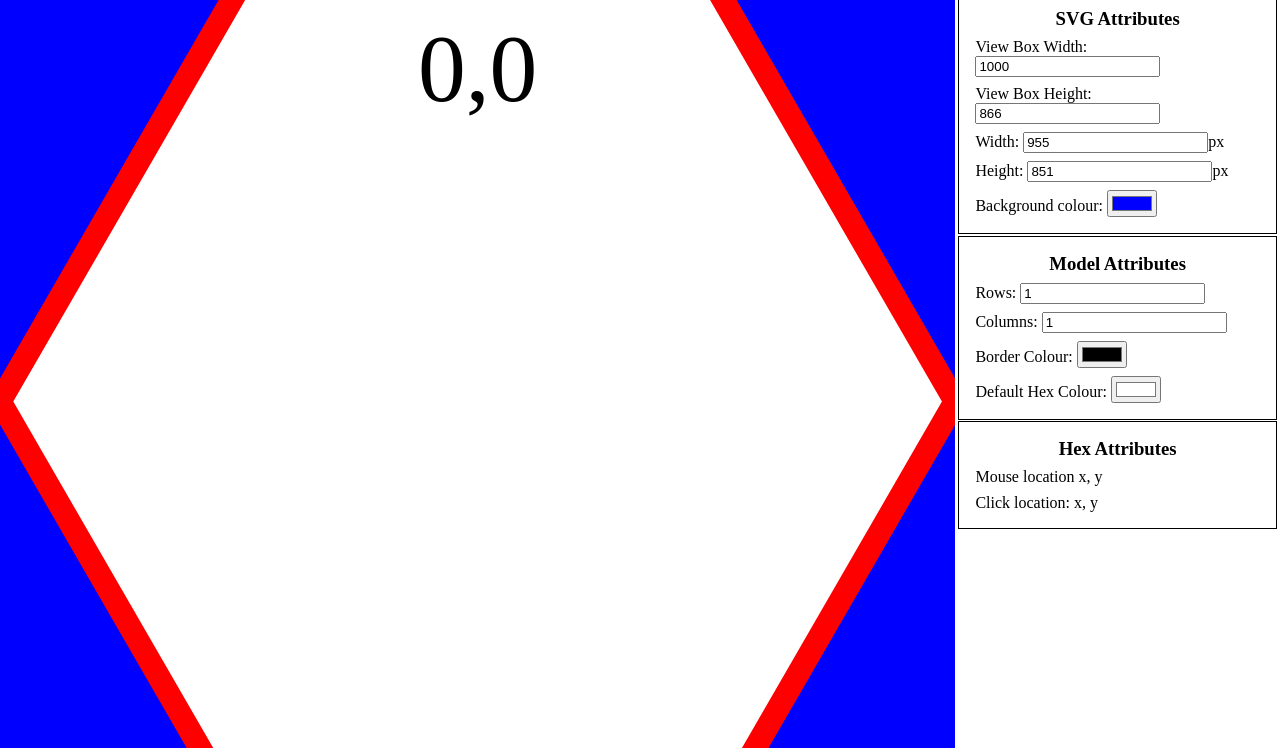
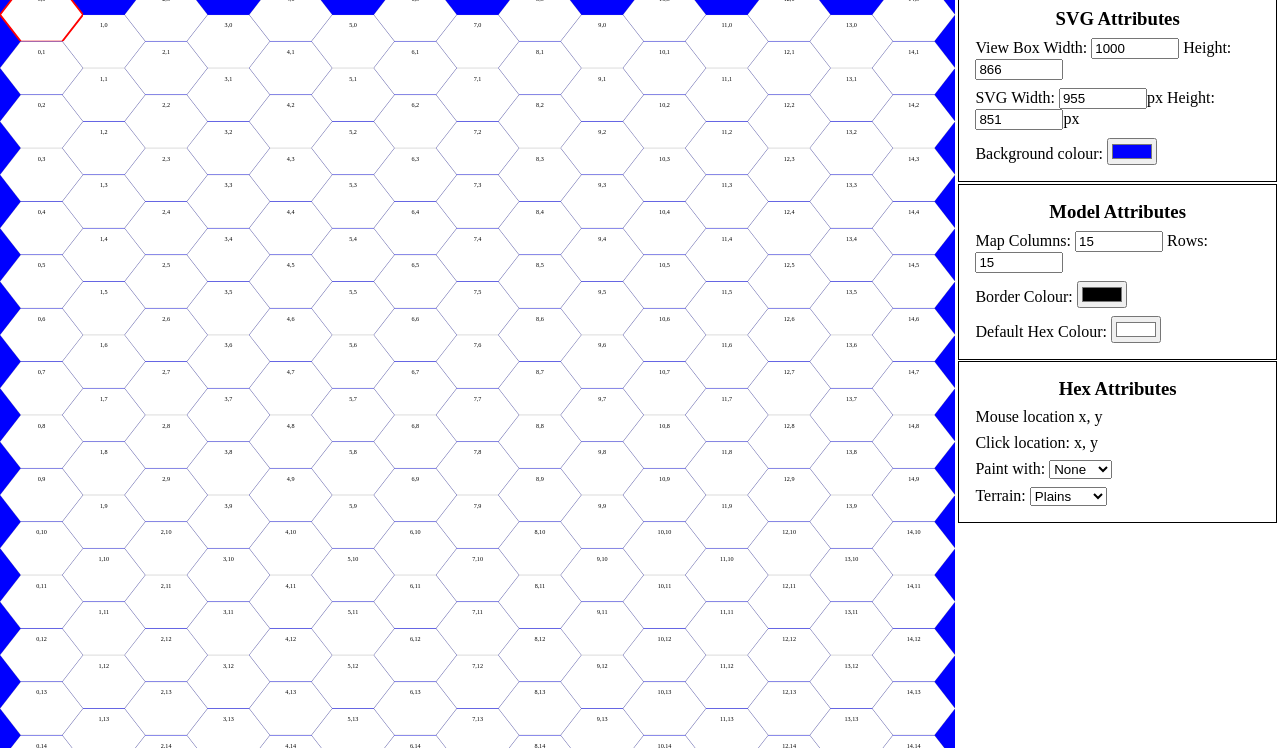
Before and after one commit to BigMac6691/HexMapEditor, a website: page index.html in a window 1280 px wide. Shown: the part 52-800 px from the top of the page. Drawn offline with Linux system fonts and the light colour scheme.

Commit message:
Started paint functions :)

```diff
--- a/public/css/main.css
+++ b/public/css/main.css
@@ -17,6 +17,11 @@ header
 h3
 {
     text-align: center;
+}
+
+input[type='number']
+{
+    width: 6em;
 }
 
 .mainBody
--- a/public/js/HTML.js
+++ b/public/js/HTML.js
@@ -8,6 +8,15 @@ class HTML
         n.append(!prefix ? "" : prefix, input, !suffix ? "" : suffix);
 
         return n;
+    }
+
+    static createSelect(map, opts, clazz, listeners)
+    {
+        let select = this.create("select", opts, clazz, listeners);
+
+        map.forEach((v, k) => select.append(HTML.create("option", {text: v.label, value: k})));
+
+        return select;
     }
 
     static create(type, opts, clazz, listeners)
@@ -27,4 +36,12 @@ class HTML
 
         return n;
     }
+
+    static addOptions(select, opts)
+    {
+        opts.forEach(opt =>
+        {
+            select.append(HTML.create("option", opt));
+        });
+    }
 }
--- a/public/js/Hex.js
+++ b/public/js/Hex.js
@@ -7,27 +7,40 @@ class Hex
         this.row = row;
         this.opts = opts;
 
+        this.terrain = null;
+
         let id = `${col},${row}`;
 
         this.hexId = SVG.createText(id, {x: 500, y: 110, "font-size": "1em", "text-anchor": "middle", "alignment-baseline": "middle"});
         this.use = SVG.createUse("hexagon", {id: id, stroke: this.hexMap.borderColour, "stroke-width": "2", fill: opts?.hexFill ? opts.hexFill : this.hexMap.defaultHexFill});
+    }
 
-        this.hexMap.map.append(this.use, this.hexId);
+    addToMap(map)
+    {
+        map.append(this.use, this.hexId);
+
+        return this;
     }
 
     drawHex(x, y, w, h)
     {
-        this.use.setAttribute("x", x);
-        this.use.setAttribute("y", y);
-        this.use.setAttribute("width", w);
-        this.use.setAttribute("height", h);
+        if(arguments.length == 4)
+        {
+            this.use.setAttribute("x", x);
+            this.use.setAttribute("y", y);
+            this.use.setAttribute("width", w);
+            this.use.setAttribute("height", h);
+        }
 
-        this.drawId(x, y, w, h);
+        this.use.setAttribute("fill", this.terrain ? this.terrain.fill : this.hexMap.defaultHexFill);
+
+        if(arguments.length == 4)
+            this.drawId(x, y, w, h);
     }
 
     drawId(x, y, w, h)
     {
         this.hexId.setAttribute("x", `${x + w / 2}`);
-        this.hexId.setAttribute("y", `${y + h * 0.11}`);
+        this.hexId.setAttribute("y", `${y + h * 0.21}`);
     }
 }
--- a/public/js/HexMap.js
+++ b/public/js/HexMap.js
@@ -40,17 +40,12 @@ class HexMap
         this.hexes = [[new Hex(this, 0, 0)]];
         this.cursor = new DOMPoint(0, 0);
         this.cursorHex = SVG.createUse("hexagon", {id: "cursor", stroke: "#ff0000", fill: "none", style: "animation: cursor 3s infinite;"});
-        this.map.append(this.cursorHex);
     }
 
     mouseMove(evt)
     {
         if(!evt.target.id.includes(","))
             return;
-
-        // let pt = new DOMPoint(evt.clientX, evt.clientY).matrixTransform(this.svg.getScreenCTM().inverse());
-
-        // console.log(`id=${evt.target.id} \t pt=${pt}`);
     }
 
     mouseClick(evt)
@@ -65,11 +60,27 @@ class HexMap
         this.drawCursor();
     }
 
+    getHexFromId(id)
+    {
+        let hex = null;
+
+        if(id.includes(","))
+        {
+            let pt = id.split(",");
+
+            if(pt[0] < this.hexes.length && pt[1] < this.hexes[0].length)
+                hex = this.hexes[pt[0]][pt[1]];
+        }
+
+        return hex;
+    }
+
     drawCursor()
     {
         let target = this.hexes[this.cursor.x][this.cursor.y].use;
 
-        this.map.removeChild(this.cursorHex); // the cursor has to be added last to be the topmost element or it won't appear.
+        if(this.map.contains(this.cursorHex))
+            this.map.removeChild(this.cursorHex); // the cursor has to be added last to be the topmost element or it won't appear.
 
         this.cursorHex.setAttribute("x", target.x.baseVal.value);
         this.cursorHex.setAttribute("y", target.y.baseVal.value);
@@ -105,7 +116,7 @@ class HexMap
             this.map.removeChild(this.map.firstChild);
     }
 
-    drawPolygons()
+    initMap()
     {
         this.clearMap();
 
@@ -113,8 +124,6 @@ class HexMap
         let w = +vb[2] / (3 * this.hexes.length + 1);
         let h = +vb[3] / (this.hexes[0].length + (this.hexes.length > 1 ? 0.5 : 0));
         let width = 4 * w;
-
-        console.log(`drawPolygons w=${w}, h=${h}`);
 
         for(let col = 0; col < this.hexes.length; col++)
         {
@@ -125,23 +134,15 @@ class HexMap
             {
                 let y = h * row + offset;
 
-                // this.map.append(SVG.createUse("hexagon", {x: 3 * w * col, y: 2 * h * row + offset, fill: "url(#topLeftFade)"}));
-                this.map.append(SVG.createUse("hexagon", {id: `${col},${row}`, x: x, y: y, width: width, height: h, fill: "#ffffff"}));
-
-                this.symbols.forEach(s => this.map.append(SVG.createUse(s.id, {x: x, y: y, width: width, height: h, fill: "none", stroke: "#ff0000"})));
+                this.hexes[col][row].addToMap(this.map).drawHex(x, y, width, h)
             }
         }
-    }
 
-    initMap()
-    {
-        this.clearMap();
+        this.drawCursor();
     }
 
     drawMap()
     {
-        // this.clearMap();
-
         let vb = this.svg.getAttribute("viewBox").split(/\s+|,/);
         let w = +vb[2] / (3 * this.hexes.length + 1);
         let h = +vb[3] / (this.hexes[0].length + (this.hexes.length > 1 ? 0.5 : 0));
--- a/public/js/HexMapEditor.js
+++ b/public/js/HexMapEditor.js
@@ -6,13 +6,43 @@ class HexMapEditor
         this.boundMapModelChange = this.handleMapModelChange.bind(this);
         this.boundMouseMove = this.handleMouseMove.bind(this);
         this.boundMouseClick = this.handleMouseClick.bind(this);
+        this.boundKeypress = this.handleKeypress.bind(this);
+
+        this.painting = false;
 
         this.hexMap = new HexMap();
         this.hexMap.svg.addEventListener("mousemove", this.boundMouseMove);
         this.hexMap.svg.addEventListener("click", this.boundMouseClick);
 
+        this.hexMap.svg.addEventListener("mouseenter", () =>
+        {
+            this.hexMap.svg.style.cursor = "crosshair";
+            document.addEventListener("keydown", this.boundKeypress);
+        });
+
+        this.hexMap.svg.addEventListener("mouseleave", () =>
+        {
+            this.hexMap.svg.style.cursor = "default";
+            document.removeEventListener("keydown", this.boundKeypress);
+        });
+
+        this.terrain = new Map();
+        [
+            {type: "clear", label: "Plains", fill: "#ffffff"},
+            {type: "forest", label: "Forest", fill: "#00ff00"},
+            {type: "hills", label: "Hills", fill: "#e06500"},
+            {type: "mountains", label: "Mountain", fill: "#888888"},
+            {type: "Desert", label: "Desert", fill: "#e9ec18"},
+            {type: "Water", label: "Water", fill: "#0000ff"}
+        ].forEach(t => this.terrain.set(t.type, t));
+
         this.makeUI();
-        this.hexMap.drawMap();
+        this.hexMap.initMap();
+
+        // for testing purposes only make the map 15 X 15
+        this.cols.value = 15;
+        this.rows.value = 15;
+        this.handleMapModelChange(null);
     }
 
     makeUI()
@@ -21,49 +51,93 @@ class HexMapEditor
         mp.append(this.hexMap.getSVG());
 
         // SVG attributes
-        let div1 = HTML.create("div", null, ["controlDiv"]);
-        div1.append(HTML.create("h3", {textContent: "SVG Attributes"}));
+        let div1 = this.makeSVGUI(mp);
 
+        // Model atributes
+        let div2 = this.makeModelUI();
+
+        // Hex attributes
+        let div3 = this.makeHexUI();
+
+        document.getElementById("controlPanel").append(div1, div2, div3);
+    }
+
+    makeSVGUI(mp)
+    {
+        let div = HTML.create("div", null, ["controlDiv"]);
+        div.append(HTML.create("h3", {textContent: "SVG Attributes"}));
+
+        let vbDiv = HTML.create("div");
         this.viewBoxWidth = HTML.create("input", {type: "number", value: "1000"}, null, {change: this.boundSVGChange});
-        div1.append(HTML.createLabel("View Box Width: ", this.viewBoxWidth));
+        vbDiv.append(HTML.createLabel("View Box Width: ", this.viewBoxWidth));
 
         this.viewBoxHeight = HTML.create("input", {type: "number", value: "866"}, null, {change: this.boundSVGChange});
-        div1.append(HTML.createLabel("View Box Height: ", this.viewBoxHeight));
+        vbDiv.append(HTML.createLabel(" Height: ", this.viewBoxHeight));
+        div.append(vbDiv);
 
+        let svgDiv = HTML.create("div");
         this.mapWidth = HTML.create("input", {type: "number", name: "width", value: mp.scrollWidth}, null, {change: this.boundSVGChange});
-        div1.append(HTML.createLabel("Width: ", this.mapWidth, "px"));
+        svgDiv.append(HTML.createLabel("SVG Width: ", this.mapWidth, "px"));
 
         this.mapHeight = HTML.create("input", {type: "number", name: "height", value: mp.scrollHeight}, null, {change: this.boundSVGChange});
-        div1.append(HTML.createLabel("Height: ", this.mapHeight, "px"));
+        svgDiv.append(HTML.createLabel(" Height: ", this.mapHeight, "px"));
+        div.append(svgDiv);
 
         this.backgroundColour = HTML.create("input", {type: "color", value: "#0000ff"}, null, {change: this.boundSVGChange});
-        div1.append(HTML.createLabel("Background colour: ", this.backgroundColour));
+        div.append(HTML.createLabel("Background colour: ", this.backgroundColour));
 
-        // Model atributes
-        let div2 = HTML.create("div", null, ["controlDiv"]);
-        div2.append(HTML.create("h3", {textContent: "Model Attributes"}));
+        return div;
+    }
+
+    makeModelUI()
+    {
+        let div = HTML.create("div", null, ["controlDiv"]);
+        div.append(HTML.create("h3", {textContent: "Model Attributes"}));
+
+        let crDiv = HTML.create("div");
+        this.cols = HTML.create("input", {type: "number", value: 1, min: 1}, null, {change: this.boundMapModelChange});
+        crDiv.append(HTML.createLabel("Map Columns: ", this.cols));
 
         this.rows = HTML.create("input", {type: "number", value: 1, min: 1}, null, {change: this.boundMapModelChange});
-        div2.append(HTML.createLabel("Rows: ", this.rows));
-
-        this.cols = HTML.create("input", {type: "number", value: 1, min: 1}, null, {change: this.boundMapModelChange});
-        div2.append(HTML.createLabel("Columns: ", this.cols));
+        crDiv.append(HTML.createLabel(" Rows: ", this.rows));
+        div.append(crDiv);
 
         this.borderColour = HTML.create("input", {type: "color", value: "#000000"}, null, {change: this.boundMapModelChange});
-        div2.append(HTML.createLabel("Border Colour: ", this.borderColour));
+        div.append(HTML.createLabel("Border Colour: ", this.borderColour));
 
         this.defaultTerrainColour = HTML.create("input", {type: "color", value: "#ffffff"}, null, {change: this.boundMapModelChange});
-        div2.append(HTML.createLabel("Default Hex Colour: ", this.defaultTerrainColour));
+        div.append(HTML.createLabel("Default Hex Colour: ", this.defaultTerrainColour));
 
-        // Hex attributes
-        let div3 = HTML.create("div", null, ["controlDiv"]);
-        div3.append(HTML.create("h3", {textContent: "Hex Attributes"}));
+        return div;
+    }
+
+    makeHexUI()
+    {
+        let div = HTML.create("div", null, ["controlDiv"]);
+        div.append(HTML.create("h3", {textContent: "Hex Attributes"}));
 
         this.mouseMove = HTML.create("p", {innerHTML: "Mouse location x, y"});
         this.mouseClick = HTML.create("p", {innerHTML: "Click location: x, y"});
-        div3.append(this.mouseMove, this.mouseClick);
+        div.append(this.mouseMove, this.mouseClick);
 
-        document.getElementById("controlPanel").append(div1, div2, div3);
+        this.paintSelect = HTML.create("select");
+        HTML.addOptions(this.paintSelect, [{text: "None", value: "none"}, {text: "Terrain", value: "terrain"}]);
+        div.append(HTML.createLabel("Paint with: ", this.paintSelect));
+
+        this.terrainSelect = HTML.createSelect(this.terrain);
+        div.append(HTML.createLabel("Terrain: ", this.terrainSelect));
+
+        return div;
+    }
+
+    handleKeypress(evt)
+    {
+        this.painting = !this.painting;
+
+        if(this.painting)
+            this.hexMap.svg.style.cursor = "cell";
+        else
+            this.hexMap.svg.style.cursor = "crosshair";
     }
 
     handleSVGChange(evt)
@@ -83,10 +157,12 @@ class HexMapEditor
     {
         console.log("Map model change...");
 
+        this.hexMap.borderColour = this.borderColour.value;
+        this.hexMap.defaultHexFill = this.defaultTerrainColour.value;
+
         let c = +this.cols.value;
         let r = +this.rows.value;
         let model = this.hexMap.hexes;
-        let modelShrink = c < model.length || r < model[0].length;
         let modelChange = c != model.length || r != model[0].length
 
         // Handle column changes
@@ -116,12 +192,14 @@ class HexMapEditor
             mapPanel.style.fontSize = `${100 / (this.hexMap.hexes[0].length + (this.hexMap.hexes.length > 1 ? 0.5 : 0))}px`;
 
             console.log(`Font size: ${mapPanel.style.fontSize}`);
+
+            this.hexMap.cursor.x = Math.min(this.hexMap.hexes.length - 1, this.hexMap.cursor.x);
+            this.hexMap.cursor.y = Math.min(this.hexMap.hexes[0].length - 1, this.hexMap.cursor.y);
+
+            this.hexMap.initMap();
         }
-
-        this.hexMap.borderColour = this.borderColour.value;
-        this.hexMap.defaultHexFill = this.defaultTerrainColour.value;
-
-        this.hexMap.drawMap();
+        else
+            this.hexMap.drawMap();
     }
 
     handleMouseMove(evt)
@@ -130,15 +208,17 @@ class HexMapEditor
             return;
 
         let pt = new DOMPoint(evt.clientX, evt.clientY).matrixTransform(this.hexMap.svg.getScreenCTM().inverse());
-        // let hexId = evt.target.id.split(",");
-        let x = evt.target.x.baseVal.value;
-        let y = evt.target.y.baseVal.value;
-        let w = evt.target.width.baseVal.value;
-        let h = evt.target.height.baseVal.value;
-
-        console.log(`x=${x} y=${y} w=${w} h=${h}`);
 
         this.mouseMove.innerHTML = `Mouse location: ${Math.trunc(pt.x * 100) / 100}, ${Math.trunc(pt.y * 100) / 100} in hex ${evt.target.id}`;
+
+        if(this.painting)
+        {
+            let hex = this.hexMap.getHexFromId(evt.target.id);
+            let terrain = this.terrainSelect.value;
+            hex.terrain = this.terrain.get(terrain);
+            // hex.drawHex(evt.target.x.baseVal.value, evt.target.y.baseVal.value, evt.target.width.baseVal.value, target.height.baseVal.value);
+            hex.drawHex();
+        }
     }
 
     handleMouseClick(evt)
```
